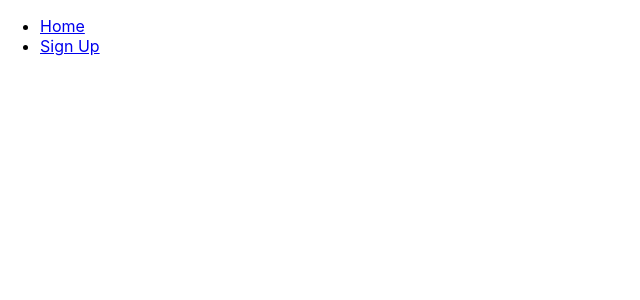
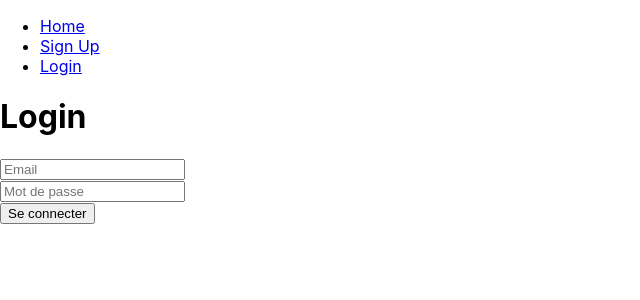
Before and after one commit to ilyas-g/vinted-react, a React (Create React App) app: page /login in a window 1280 px wide. Before the commit this address had no page. Shown: the top 300 px of the page, without its empty margins (0-640 px from the left). Built offline with nearby package versions, Linux system fonts and the light colour scheme; the HTML template or start-up script is replaced by a standard one.

Commit message:
Mise en place de la page de Login

```diff
--- a/package.json
+++ b/package.json
@@ -7,6 +7,7 @@
     "@testing-library/react": "^13.3.0",
     "@testing-library/user-event": "^13.5.0",
     "axios": "^0.27.2",
+    "js-cookie": "^3.0.1",
     "react": "^18.2.0",
     "react-dom": "^18.2.0",
     "react-router-dom": "^6.3.0",
--- a/src/App.js
+++ b/src/App.js
@@ -2,10 +2,15 @@
 import { BrowserRouter as Router, Routes, Route, Link } from "react-router-dom";
 // import Header from "./components/Header/Header";
 import Home from "./pages/Home";
+import Login from "./pages/Login";
 import Offer from "./pages/Offer";
 import SignUp from "./pages/SignUp";
 
 function App() {
+
+  const setUser = () => {
+    console.log("setUser function active!");
+  };
   return (
     <Router>
       {/* <Header /> */}
@@ -17,12 +22,16 @@ function App() {
           <li>
             <Link to="/signup">Sign Up</Link>
           </li>
+          <li>
+            <Link to="/login">Login</Link>
+          </li>
         </ul>
       </nav>
       <Routes>
         <Route path="/" element={<Home />} />
         <Route path="/offer/:offerId" element={<Offer />} />
-        <Route path="/signup" element={<SignUp />} />
+        <Route path="/signup" element={<SignUp />} setUser={setUser} />
+        <Route path="/login" element={<Login />} />
       </Routes>
     </Router>
   );
--- /dev/null
+++ b/src/pages/Login.js
@@ -0,0 +1,80 @@
+import { useState } from 'react';
+import { useNavigate } from "react-router-dom";
+import axios from "axios";
+
+const Login = ({ setUser }) => {
+  const [email, setEmail] = useState("");
+  const [password, setPassword] = useState("");
+
+  const navigate = useNavigate();
+
+  const [errorMessage, setErrorMessage] = useState("");
+
+  const handleChangeEmail = (event) => {
+    setEmail(event.target.value);
+  };
+
+  const handleChangePassword = (event) => {
+    setPassword(event.target.value);
+  };
+
+  const handleLogin = async (event) => {
+    try {
+      event.preventDefault();
+
+      //Je viens reset le message d'erreur à chaque tentative
+      setErrorMessage("");
+
+      const response = await axios.post(
+        "https://lereacteur-vinted-api.herokuapp.com/user/login",
+        {
+          email: email,
+          password: password,
+        }
+      );
+      if (response.data) {
+        console.log("J'ai bien réussi à me connecter");
+        setUser(response.data.token);
+        navigate("/");
+      }
+    } catch (error) {
+      console.log(error);
+      if (error.response.data.message === "User not found") {
+        setErrorMessage("Identifiants incorrects");
+      }
+    }
+  };
+
+  return (
+    <>
+      <h1>Login</h1>
+      <form onSubmit={handleLogin}>
+        <div className='position-relative'>
+          <div>
+            <input
+              type="email"
+              id="email"
+              name="email"
+              placeholder="Email"
+              value={email}
+              onChange={handleChangeEmail} />
+          </div>
+          <div>
+            <input
+              type="password"
+              id="password"
+              name="password"
+              placeholder="Mot de passe"
+              value={password}
+              onChange={handleChangePassword} />
+          </div>
+          <input type="submit" value="Se connecter" />
+          <p style={{ color: "red" }}>{errorMessage}</p>
+
+        </div>
+      </form>
+    </>
+  );
+};
+
+export default Login;
--- a/src/pages/SignUp.js
+++ b/src/pages/SignUp.js
@@ -3,7 +3,7 @@ import { useNavigate } from "react-router-dom";
 
 import axios from "axios";
 
-export default function SignUp() {
+export default function SignUp({ setUser }) {
 
     const [username, setUsername] = useState("");
     const [email, setEmail] = useState("");
```
Also changed, not shown: 1 other file (tests, documents, lock files or other folders).
